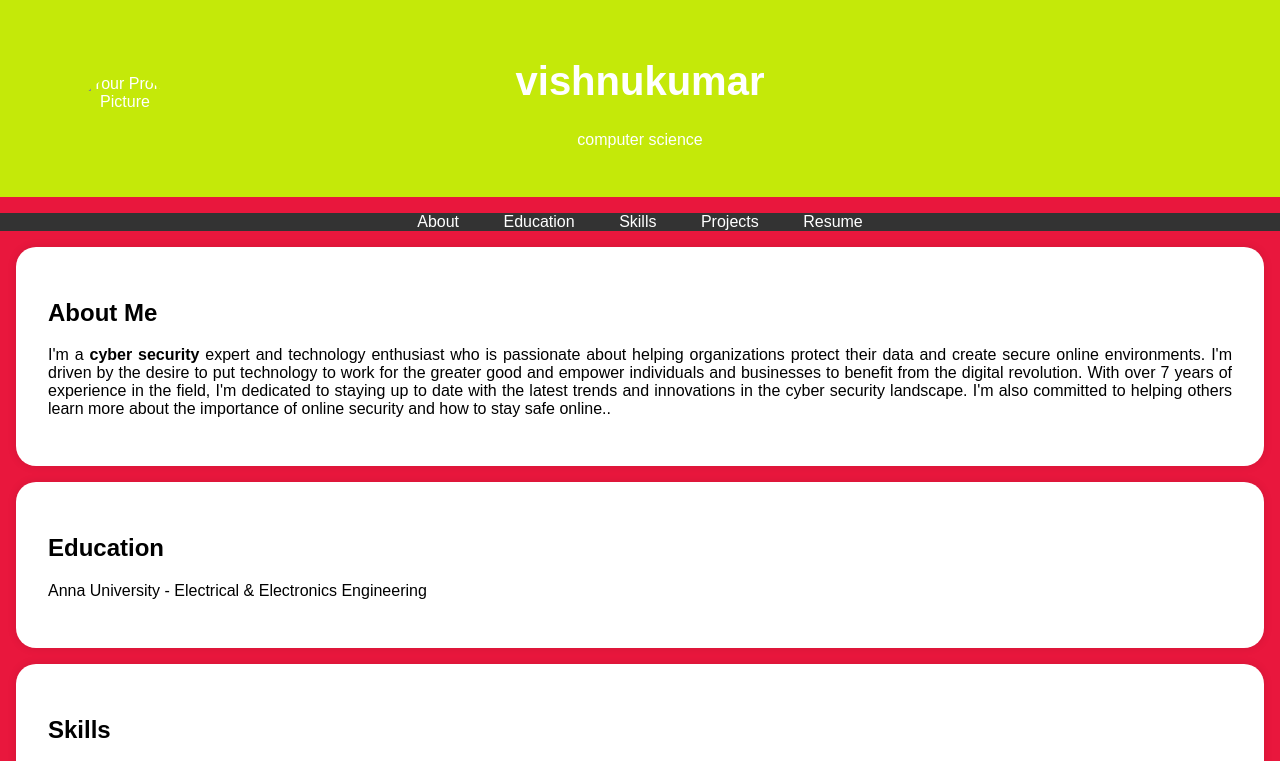
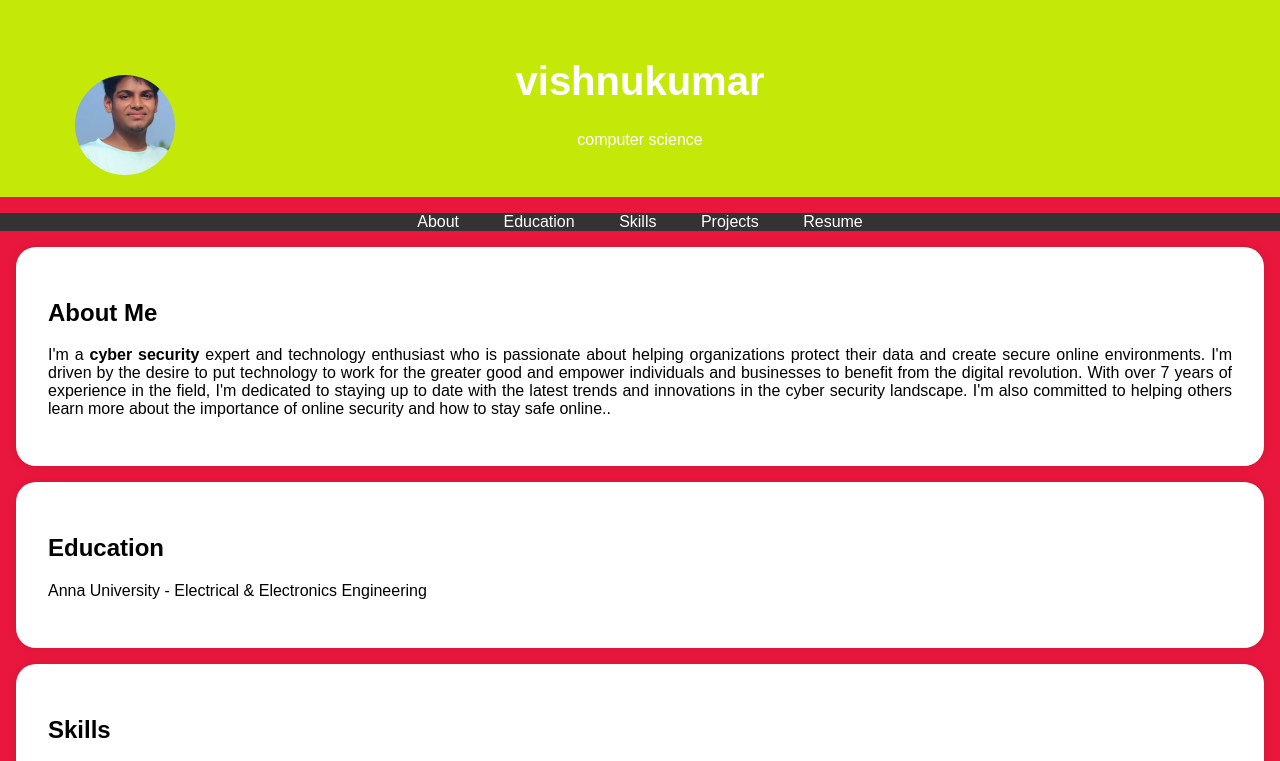
Before and after one commit to asbrubw2322k0194/Digital-portfolio, a plain HTML site: page index.html in a window 1280 px wide. Shown: the top 761 px of the page. Drawn offline with Linux system fonts and the light colour scheme.

Commit message:
Update index.html

```diff
--- a/index.html
+++ b/index.html
@@ -95,7 +95,7 @@
     <header>
         <div class="header-content">
             <!-- Add your profile picture here -->
-            <img src="./1000067205 (2).pdf" alt="Your Profile Picture" class="profile-picture">
+            <img src="./IMG_20250331_173959.jpg" alt="Your Profile Picture" class="profile-picture">
             <h1>vishnukumar</h1>
             <p>computer science</p>
         </div>
```
